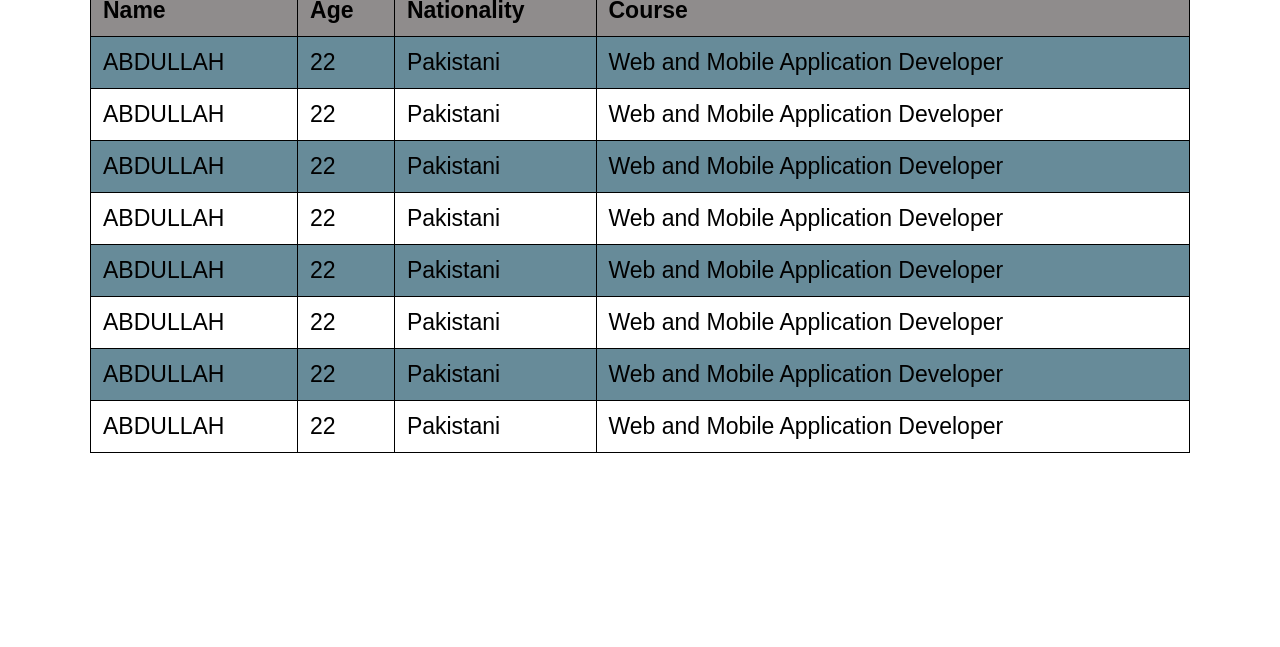
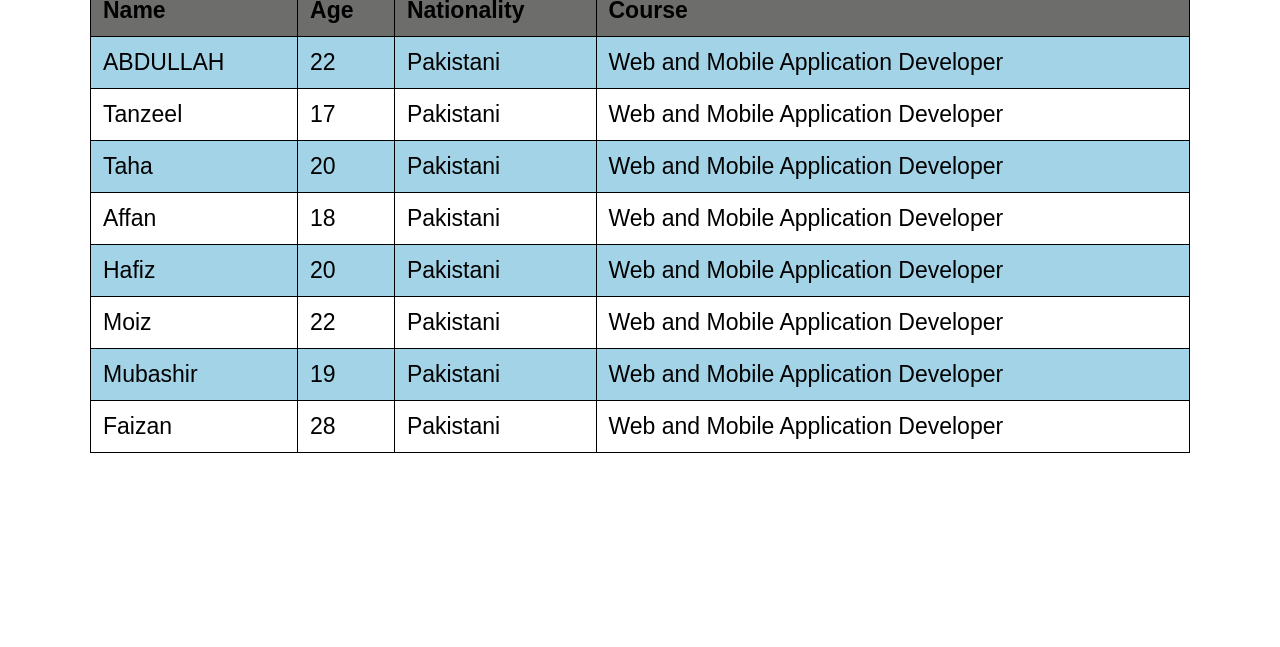
Before and after one commit to abdull42335/Table-css, a plain HTML site: page index.html in a window 1280 px wide. Shown: the part 153-800 px from the top of the page. Drawn offline with Linux system fonts and the light colour scheme.

Commit message:
chnages-colour-and-Transaction-add

```diff
--- a/index.html
+++ b/index.html
@@ -26,44 +26,44 @@
             <td>Web and Mobile Application Developer</td>
           </tr>
           <tr class="Hover-colour">
-            <td>ABDULLAH</td>
+            <td>Tanzeel</td>
+            <td>17</td>
+            <td>Pakistani</td>
+            <td>Web and Mobile Application Developer</td>
+          </tr>
+          <tr class="fixed-color">
+            <td>Taha</td>
+            <td>20</td>
+            <td>Pakistani</td>
+            <td>Web and Mobile Application Developer</td>
+          </tr>
+          <tr class="Hover-colour">
+            <td>Affan</td>
+            <td>18</td>
+            <td>Pakistani</td>
+            <td>Web and Mobile Application Developer</td>
+          </tr>
+          <tr class="fixed-color">
+            <td>Hafiz</td>
+            <td>20</td>
+            <td>Pakistani</td>
+            <td>Web and Mobile Application Developer</td>
+          </tr>
+          <tr class="Hover-colour">
+            <td>Moiz</td>
             <td>22</td>
             <td>Pakistani</td>
             <td>Web and Mobile Application Developer</td>
           </tr>
           <tr class="fixed-color">
-            <td>ABDULLAH</td>
-            <td>22</td>
+            <td>Mubashir</td>
+            <td>19</td>
             <td>Pakistani</td>
             <td>Web and Mobile Application Developer</td>
           </tr>
           <tr class="Hover-colour">
-            <td>ABDULLAH</td>
-            <td>22</td>
-            <td>Pakistani</td>
-            <td>Web and Mobile Application Developer</td>
-          </tr>
-          <tr class="fixed-color">
-            <td>ABDULLAH</td>
-            <td>22</td>
-            <td>Pakistani</td>
-            <td>Web and Mobile Application Developer</td>
-          </tr>
-          <tr class="Hover-colour">
-            <td>ABDULLAH</td>
-            <td>22</td>
-            <td>Pakistani</td>
-            <td>Web and Mobile Application Developer</td>
-          </tr>
-          <tr class="fixed-color">
-            <td>ABDULLAH</td>
-            <td>22</td>
-            <td>Pakistani</td>
-            <td>Web and Mobile Application Developer</td>
-          </tr>
-          <tr class="Hover-colour">
-            <td>ABDULLAH</td>
-            <td>22</td>
+            <td>Faizan</td>
+            <td>28</td>
             <td>Pakistani</td>
             <td>Web and Mobile Application Developer</td>
           </tr>
--- a/style.css
+++ b/style.css
@@ -3,6 +3,7 @@
   padding: 0px;
   font-family: sans-serif;
 }
+
 
 .CONTAINER {
   place-items: center;
@@ -23,10 +24,11 @@ table {
   border-collapse: collapse;
 }
 .table th {
-  background-color: rgb(143 140 140);
+  background-color: rgb(109 110 107);
+  ;
 }
 .fixed-color {
-  background-color: rgb(103 139 153);
+  background-color: rgb(162 211 230);
 }
 .Hover-colour {
   transition: all 0.3s ease;
```
